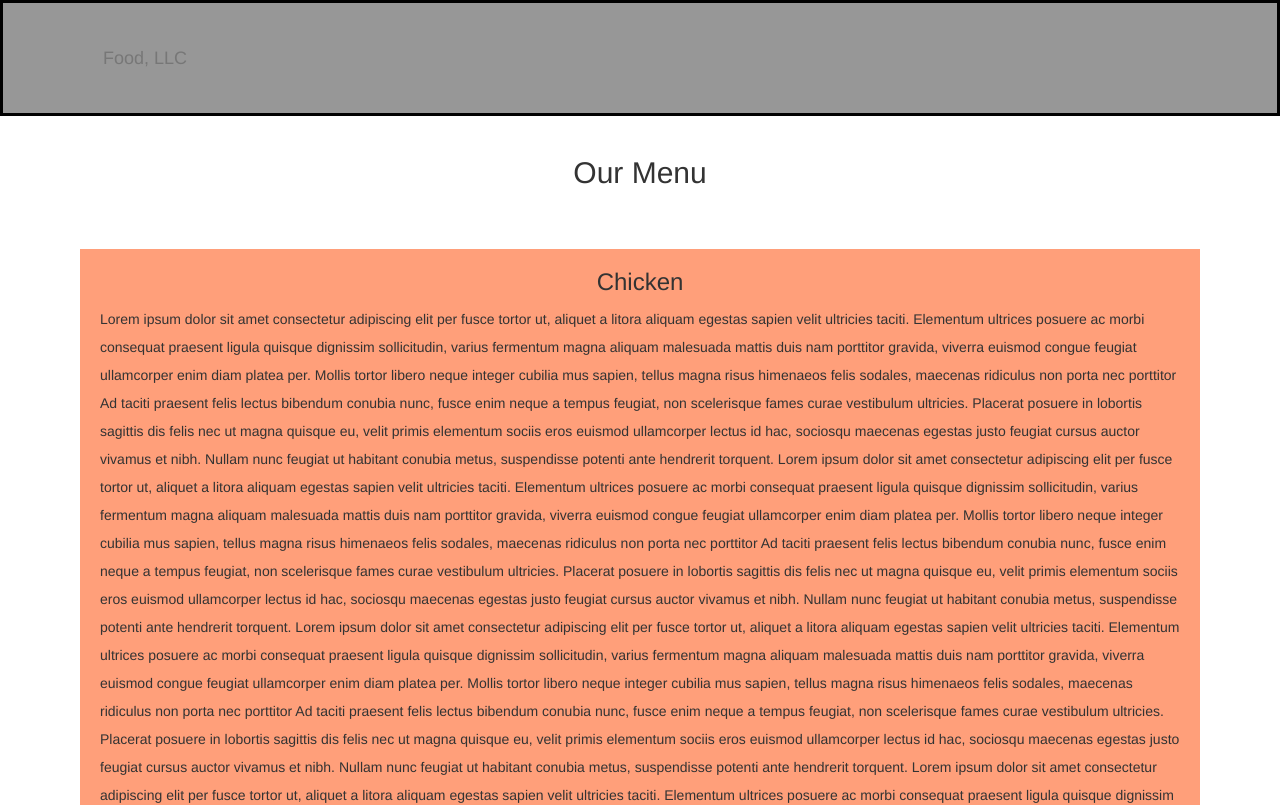
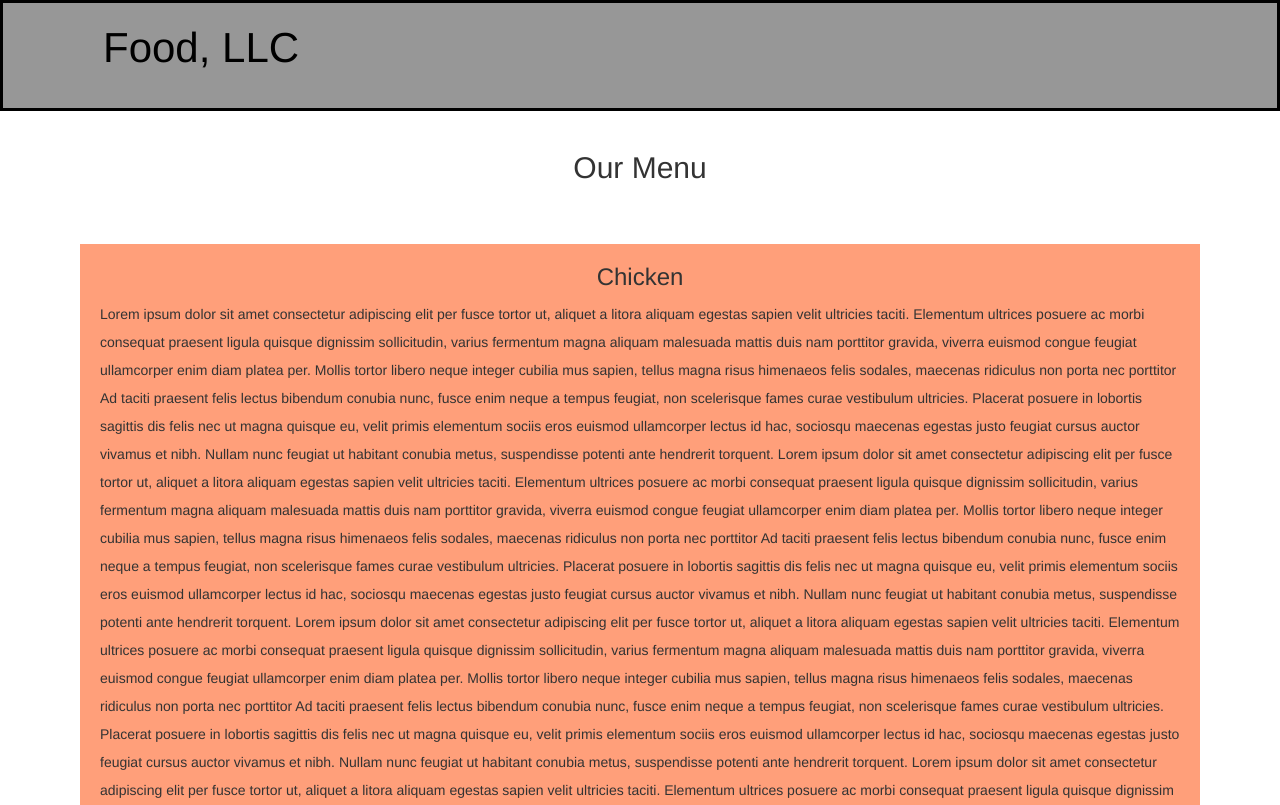
Before and after one commit to diegobc11/module3-solution, a plain HTML site: page index.html in a window 1280 px wide. Shown: the top 805 px of the page. Drawn offline with nearby package versions, Linux system fonts and the light colour scheme.

Commit message:
Update styles.css

```diff
--- a/css/styles.css
+++ b/css/styles.css
@@ -4,23 +4,29 @@ body {
     margin:0;
     padding:0;
 }
-
 #header-nav {
     background-color: #979797;
     border-radius: 0px;
     border-color: black;
     border-width: 3px;
 }
-
-.navbar-header h1 {
+div.navbar-header > .navbar-brand {
+    color:black;
+    margin:0px;
+    padding:0px;
+    font-size: 3em;
+}
+/*.navbar-header h1 {
     float: left;
     width: 180px;
     margin: 20px 0 20px 20px;
     text-align:left;
-}
+}*/
 
 .navbar-header button.navbar-toggle  {
-    margin:20px 20px 20px 10px;
+    margin-top: 0;
+    margin-bottom: 0;
+    vertical-align: center;
     border-color:black;
     border-width: 2px;
 }
@@ -80,9 +86,9 @@ div.navbar-collapse {
     margin-bottom: 30px;
 }
 #header-nav .container > .navbar-header {
-    margin:10px 10px 10px 100px;
+    margin:20px 20px 20px 100px;
+    padding-top:15px;
 }
-
 @media (min-width: 768px) {
     ul {
         display:none;
@@ -90,4 +96,7 @@ div.navbar-collapse {
     div.navbar-header{
         float:none;
     }
+    #header-nav .container .navbar-header > .navbar-brand {
+        margin-left:0;
+    }
 }
```
